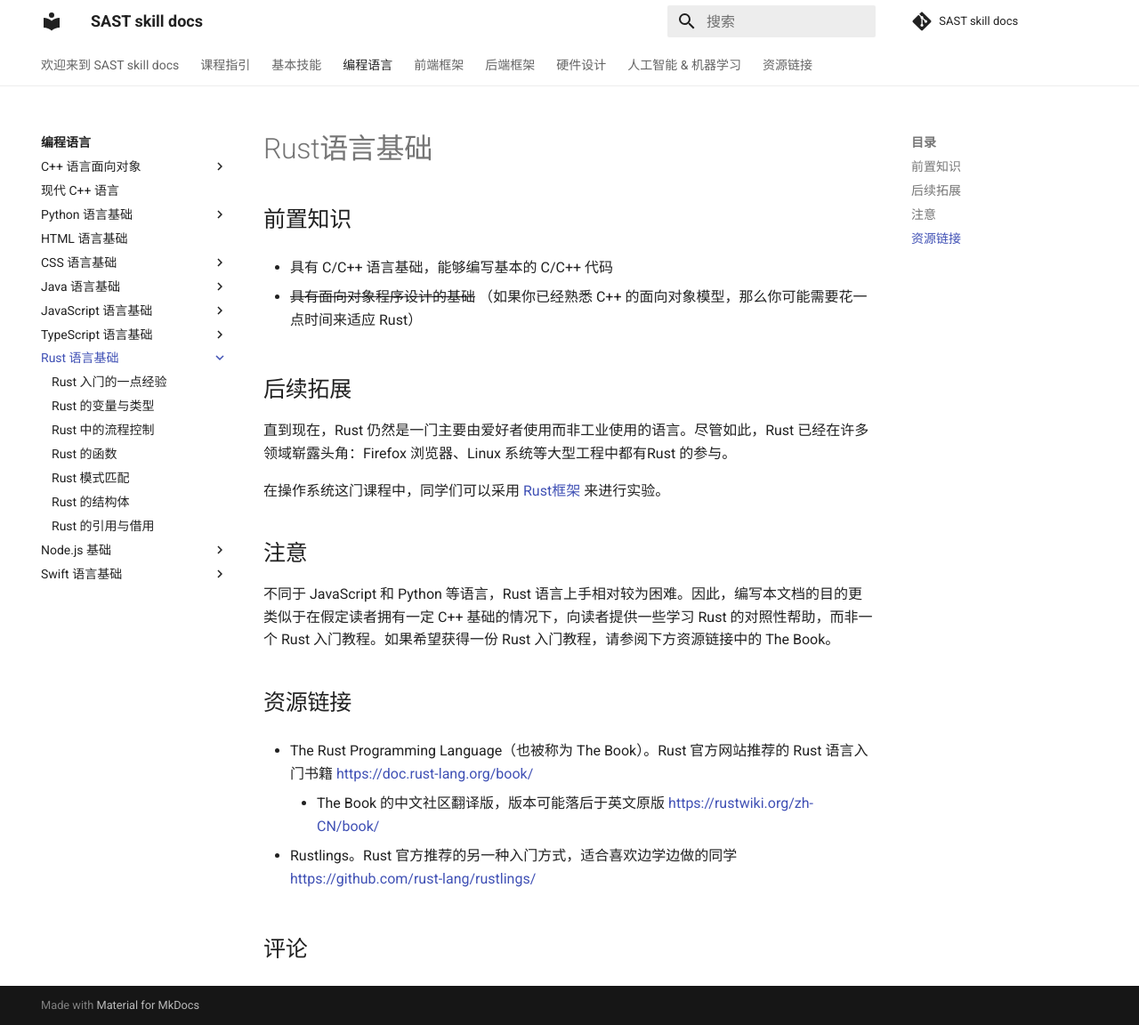
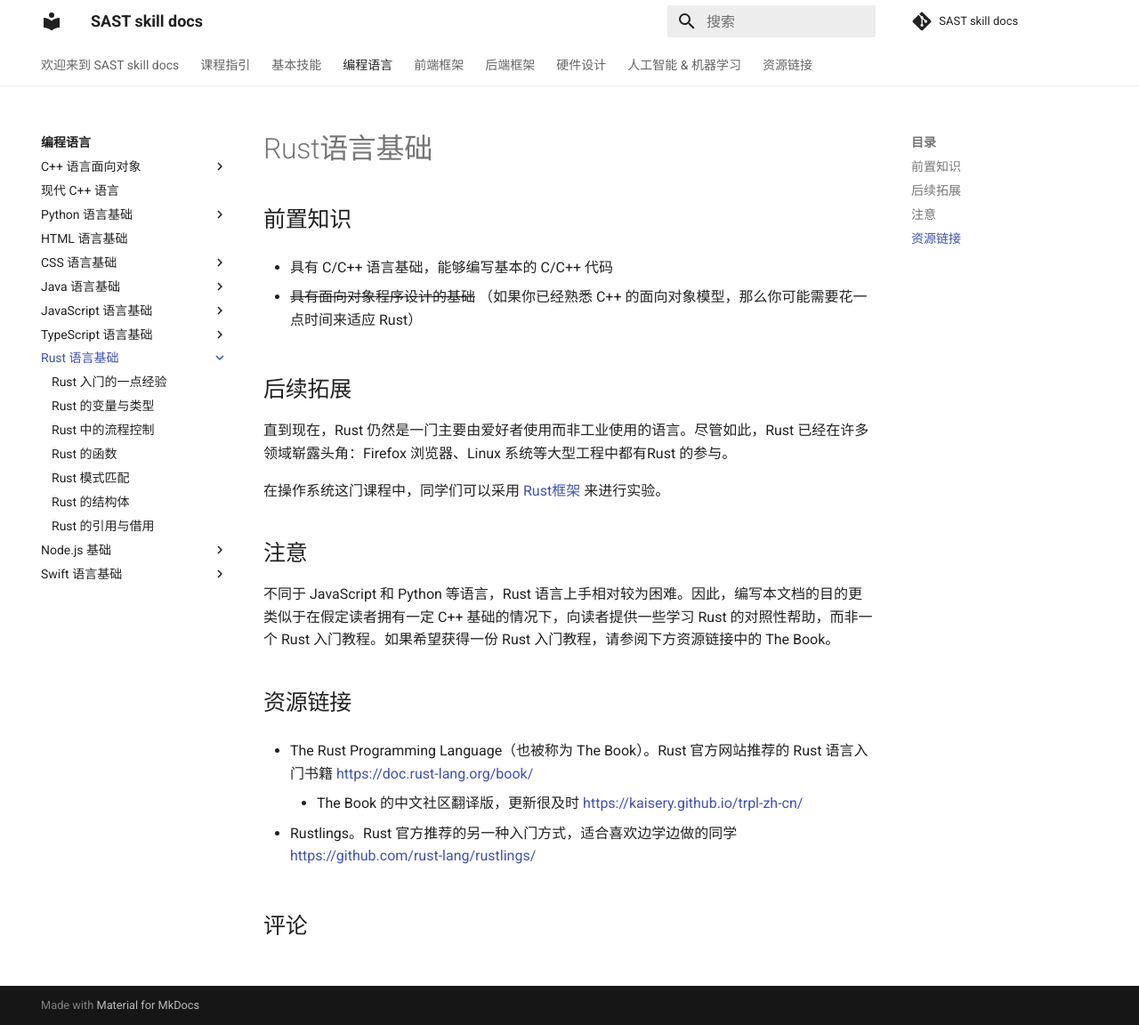
Before and after one commit to SAST-skill-docers/sast-skill-docs, an MkDocs documentation site: the page built from docs/languages/rust/index.md, in a window 1280 px wide and 1152 px high. Shown: the whole window at 89% size. Built offline with MkDocs 1.6.1 and Material for MkDocs 9.7.7, drawn with Linux system fonts in a browser that asks for light colours; comment, search, counter and statistics services are not loaded.

Commit message:
Update Chinese version of "the book"

```diff
--- a/docs/languages/rust/index.md
+++ b/docs/languages/rust/index.md
@@ -19,6 +19,6 @@
 ## 资源链接
 
 - The Rust Programming Language（也被称为 The Book）。Rust 官方网站推荐的 Rust 语言入门书籍 https://doc.rust-lang.org/book/
-    - The Book 的中文社区翻译版，版本可能落后于英文原版 https://rustwiki.org/zh-CN/book/
+    - The Book 的中文社区翻译版，更新很及时 https://kaisery.github.io/trpl-zh-cn/
 
 - Rustlings。Rust 官方推荐的另一种入门方式，适合喜欢边学边做的同学 https://github.com/rust-lang/rustlings/
```
